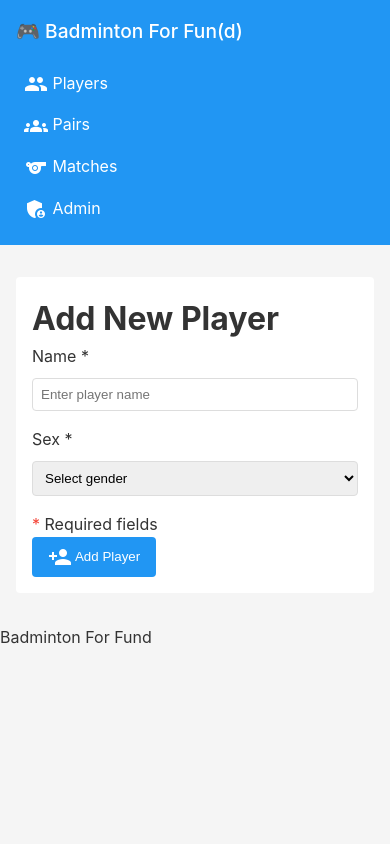
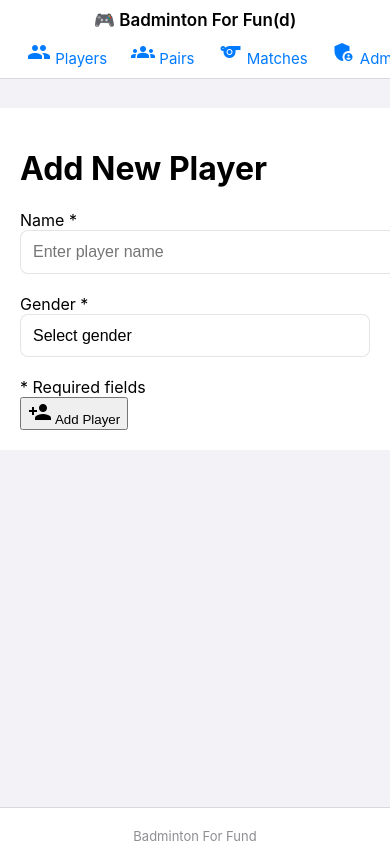
Before and after one commit to guzo-kevin/scorekeeper, a Flask app: page /add_player in a window 390 px wide. Run offline with Flask 3, Linux system fonts and the light colour scheme.

Commit message:
optimize for iphone

```diff
--- a/static/style.css
+++ b/static/style.css
@@ -1,119 +1,209 @@
 /* Base Styles */
 :root {
-    --primary: #2196F3;
-    --text: #333;
-    --bg: #f5f5f5;
-    --border: #ddd;
-    --danger: #f44336;
+    --primary-color: #007AFF;  /* iOS 蓝色 */
+    --success-color: #34C759;  /* iOS 绿色 */
+    --danger-color: #FF3B30;   /* iOS 红色 */
+    --background-color: #F2F2F7; /* iOS 浅灰背景 */
+    --card-background: #FFFFFF;
+    --text-color: #000000;
+    --text-secondary: #8E8E93;
 }
 
-* {
+/* 基础样式 */
+body {
     margin: 0;
     padding: 0;
-    box-sizing: border-box;
+    font-family: -apple-system, BlinkMacSystemFont, sans-serif;
+    background: var(--background-color);
+    color: var(--text-color);
+    -webkit-font-smoothing: antialiased;
 }
 
-body {
-    font-family: -apple-system, BlinkMacSystemFont, "Segoe UI", Roboto, sans-serif;
-    line-height: 1.6;
-    color: var(--text);
-    background: var(--bg);
-}
-
-/* Layout */
-.container {
-    max-width: 1200px;
-    margin: 0 auto;
-    padding: 1rem;
-}
-
-/* Navigation */
+/* 导航栏样式 */
 .navbar {
-    background: var(--primary);
-    padding: 1rem;
+    background: var(--card-background);
+    padding: env(safe-area-inset-top) 0 10px 0;
+    position: fixed;
+    top: 0;
+    width: 100%;
+    z-index: 1000;
+    box-shadow: 0 1px 0 rgba(0,0,0,0.1);
 }
 
 .nav-brand {
+    font-size: 17px;
+    font-weight: 600;
+    text-align: center;
+    padding: 10px;
+}
+
+.nav-links {
+    display: flex;
+    overflow-x: auto;
+    -webkit-overflow-scrolling: touch;
+    padding: 0 15px;
+}
+
+.nav-item {
+    color: var(--primary-color);
+    text-decoration: none;
+    padding: 8px 12px;
+    white-space: nowrap;
+    font-size: 15px;
+}
+
+/* 主容器 */
+.container {
+    padding: 120px 15px 80px;
+    max-width: 100%;
+}
+
+/* 表格样式 */
+.table-container {
+    background: var(--card-background);
+    border-radius: 10px;
+    margin: 10px 0;
+    overflow-x: auto;
+    -webkit-overflow-scrolling: touch;
+}
+
+table {
+    width: 100%;
+    border-collapse: collapse;
+}
+
+th {
+    background: var(--card-background);
+    padding: 12px 15px;
+    text-align: left;
+    font-weight: 600;
+    font-size: 13px;
+    color: var(--text-secondary);
+    border-bottom: 1px solid rgba(0,0,0,0.1);
+}
+
+td {
+    padding: 12px 15px;
+    border-bottom: 1px solid rgba(0,0,0,0.1);
+    font-size: 15px;
+}
+
+/* 按钮样式 */
+.btn-add {
+    background: var(--primary-color);
     color: white;
-    font-size: 1.2rem;
+    padding: 8px 16px;
+    border-radius: 8px;
+    text-decoration: none;
+    display: inline-flex;
+    align-items: center;
+    font-size: 15px;
     font-weight: 500;
 }
 
-.nav-links {
-    margin-top: 1rem;
+/* 开关样式 */
+.toggle {
+    position: relative;
+    display: inline-block;
+    width: 51px;
+    height: 31px;
 }
 
-.nav-item {
-    color: white;
-    text-decoration: none;
-    padding: 0.5rem;
-    display: inline-block;
+.toggle input {
+    opacity: 0;
+    width: 0;
+    height: 0;
 }
 
-/* Forms */
+.toggle-slider {
+    position: absolute;
+    cursor: pointer;
+    top: 0;
+    left: 0;
+    right: 0;
+    bottom: 0;
+    background-color: #E9E9EA;
+    transition: .4s;
+    border-radius: 31px;
+}
+
+.toggle-slider:before {
+    position: absolute;
+    content: "";
+    height: 27px;
+    width: 27px;
+    left: 2px;
+    bottom: 2px;
+    background-color: white;
+    transition: .4s;
+    border-radius: 50%;
+    box-shadow: 0 1px 3px rgba(0,0,0,0.2);
+}
+
+.toggle input:checked + .toggle-slider {
+    background-color: var(--success-color);
+}
+
+.toggle input:checked + .toggle-slider:before {
+    transform: translateX(20px);
+}
+
+/* 表单样式 */
 .form-container {
-    background: white;
-    padding: 1rem;
-    border-radius: 4px;
-    max-width: 500px;
-    margin: 1rem auto;
+    background: var(--card-background);
+    border-radius: 10px;
+    padding: 20px;
+    margin: 10px 0;
 }
 
 .form-group {
-    margin-bottom: 1rem;
-}
-
-.form-group label {
-    display: block;
-    margin-bottom: 0.5rem;
+    margin-bottom: 20px;
 }
 
 .form-input {
     width: 100%;
-    padding: 0.5rem;
-    border: 1px solid var(--border);
-    border-radius: 4px;
+    padding: 12px;
+    border: 1px solid rgba(0,0,0,0.1);
+    border-radius: 8px;
+    font-size: 16px;
+    -webkit-appearance: none;
 }
 
-/* Tables */
-table {
-    width: 100%;
-    border-collapse: collapse;
+select.form-input {
     background: white;
-    margin: 1rem 0;
 }
 
-th, td {
-    padding: 0.75rem;
-    text-align: left;
-    border-bottom: 1px solid var(--border);
+/* 胜负记录样式 */
+.win-count {
+    color: var(--success-color);
+    font-weight: 500;
 }
 
-/* Buttons */
-.btn-submit, .btn-add {
-    background: var(--primary);
-    color: white;
-    padding: 0.5rem 1rem;
-    border: none;
-    border-radius: 4px;
-    cursor: pointer;
-    text-decoration: none;
-    display: inline-block;
+.loss-count {
+    color: var(--danger-color);
+    font-weight: 500;
 }
 
-/* Alerts */
-.alert {
-    padding: 0.75rem;
-    margin: 1rem 0;
-    color: var(--danger);
-    background: #fee;
-    border-radius: 4px;
+/* 页眉样式 */
+.header {
+    display: flex;
+    justify-content: space-between;
+    align-items: center;
+    margin-bottom: 20px;
 }
 
-/* Empty States */
+.header h1 {
+    font-size: 22px;
+    font-weight: 600;
+    margin: 0;
+}
+
+/* 空状态样式 */
 .empty-state {
     text-align: center;
-    padding: 2rem;
+    padding: 40px 20px;
+    background: var(--card-background);
+    border-radius: 10px;
 }
 
 .empty-state-content {
@@ -121,67 +211,88 @@
     margin: 0 auto;
 }
 
-/* Header */
-.header {
-    display: flex;
-    justify-content: space-between;
-    align-items: center;
-    margin: 1rem 0;
+.empty-icon {
+    font-size: 48px;
+    color: var(--text-secondary);
 }
 
-/* Responsive */
-@media (min-width: 768px) {
-    .navbar {
-        display: flex;
-        align-items: center;
-        justify-content: space-between;
+/* 警告消息样式 */
+.alert {
+    background: rgba(255, 59, 48, 0.1);
+    color: var(--danger-color);
+    padding: 12px 16px;
+    border-radius: 8px;
+    margin-bottom: 15px;
+    font-size: 15px;
+}
+
+/* 底部导航 */
+.footer {
+    background: var(--card-background);
+    padding: 20px 0 env(safe-area-inset-bottom);
+    position: fixed;
+    bottom: 0;
+    width: 100%;
+    text-align: center;
+    font-size: 13px;
+    color: var(--text-secondary);
+    box-shadow: 0 -1px 0 rgba(0,0,0,0.1);
+}
+
+/* 非活跃玩家样式 */
+.inactive-player {
+    opacity: 0.5;
+}
+
+/* iOS 特定优化 */
+@supports (-webkit-touch-callout: none) {
+    /* 防止双击缩放 */
+    * {
+        touch-action: manipulation;
     }
 
-    .nav-links {
-        margin-top: 0;
+    /* 更好的点击反馈 */
+    .btn-add:active,
+    .nav-item:active {
+        opacity: 0.7;
     }
 
-    .nav-group {
-        display: inline-block;
-        margin-left: 1rem;
+    /* 更好的滚动体验 */
+    .table-container {
+        -webkit-overflow-scrolling: touch;
+    }
+
+    /* 适配刘海屏 */
+    .navbar {
+        padding-top: env(safe-area-inset-top);
+    }
+
+    .footer {
+        padding-bottom: env(safe-area-inset-bottom);
+    }
+}
+
+/* 媒体查询优化 */
+@media (max-width: 428px) { /* iPhone 12 Pro Max 宽度 */
+    .container {
+        padding: 100px 10px 70px;
     }
 
     .table-container {
-        overflow-x: auto;
+        margin: 8px -10px;
+        border-radius: 0;
+    }
+
+    .form-container {
+        margin: 8px -10px;
+        border-radius: 0;
+    }
+
+    th, td {
+        padding: 10px;
+    }
+
+    .header h1 {
+        font-size: 20px;
     }
 }
-
-/* Utilities */
-.material-icons {
-    vertical-align: middle;
-    font-size: 1.1em;
-}
-
-.required {
-    color: var(--danger);
-}
-
-/* Admin Styles */
-.admin-section {
-    background: white;
-    padding: 1rem;
-    margin: 1rem 0;
-    border-radius: 4px;
-}
-
-.admin-section h2 {
-    margin-bottom: 1rem;
-}
-
-.btn-delete {
-    background: var(--danger);
-    color: white;
-    border: none;
-    padding: 0.25rem 0.5rem;
-    border-radius: 4px;
-    cursor: pointer;
-}
-
-.btn-delete:hover {
-    background: #d32f2f;
-}
--- a/templates/add_player.html
+++ b/templates/add_player.html
@@ -24,7 +24,7 @@
         </div>
 
         <div class="form-group">
-            <label>Sex *</label>
+            <label>Gender *</label>
             <select name="sex" required class="form-input">
                 <option value="">Select gender</option>
                 <option value="M">Male</option>
```
